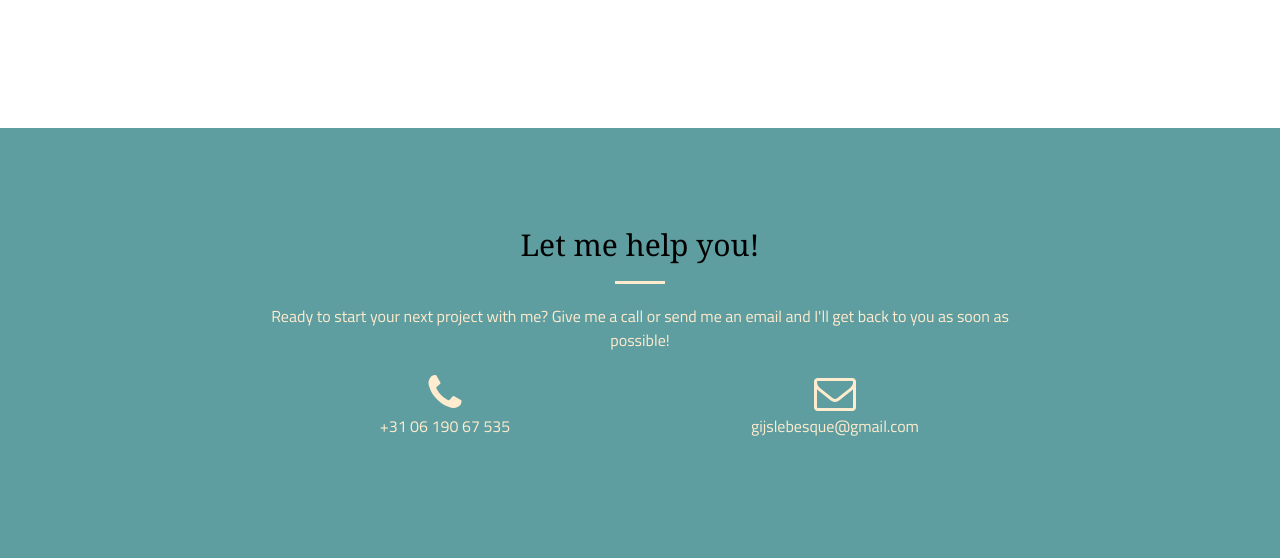
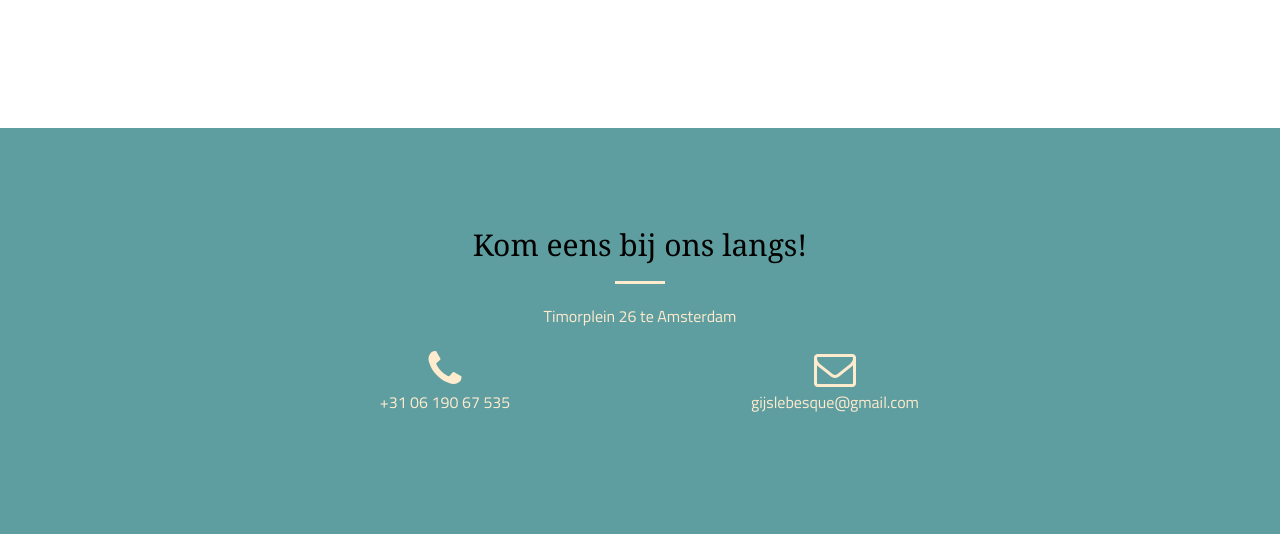
Before and after one commit to gijslebesque/YOUNG, a website: page index.html in a window 1280 px wide. Shown: the part 1596-2154 px from the top of the page. After the commit the page ends 2130 px from the top, so only its background shows below. Drawn offline with nearby package versions, Linux system fonts and the light colour scheme.

Commit message:
added location where to find YUA office at bottom of page

```diff
--- a/index.html
+++ b/index.html
@@ -242,9 +242,9 @@
         <div class="container">
             <div class="row">
                 <div class="col-lg-8 col-lg-offset-2 text-center">
-                    <h2 class="section-heading">Let me help you!</h2>
+                    <h2 class="section-heading">Kom eens bij ons langs!</h2>
                     <hr class="primary4">
-                    <p id="contactp">Ready to start your next project with me? Give me a call or send me an email and I'll get back to you as soon as possible!</p>
+                    <p id="contactp">Timorplein 26 te Amsterdam</p>
                 </div>
                 <div class="col-lg-4 col-lg-offset-2 text-center">
                     <i class="fa fa-phone fa-3x sr-contact"></i>
```
